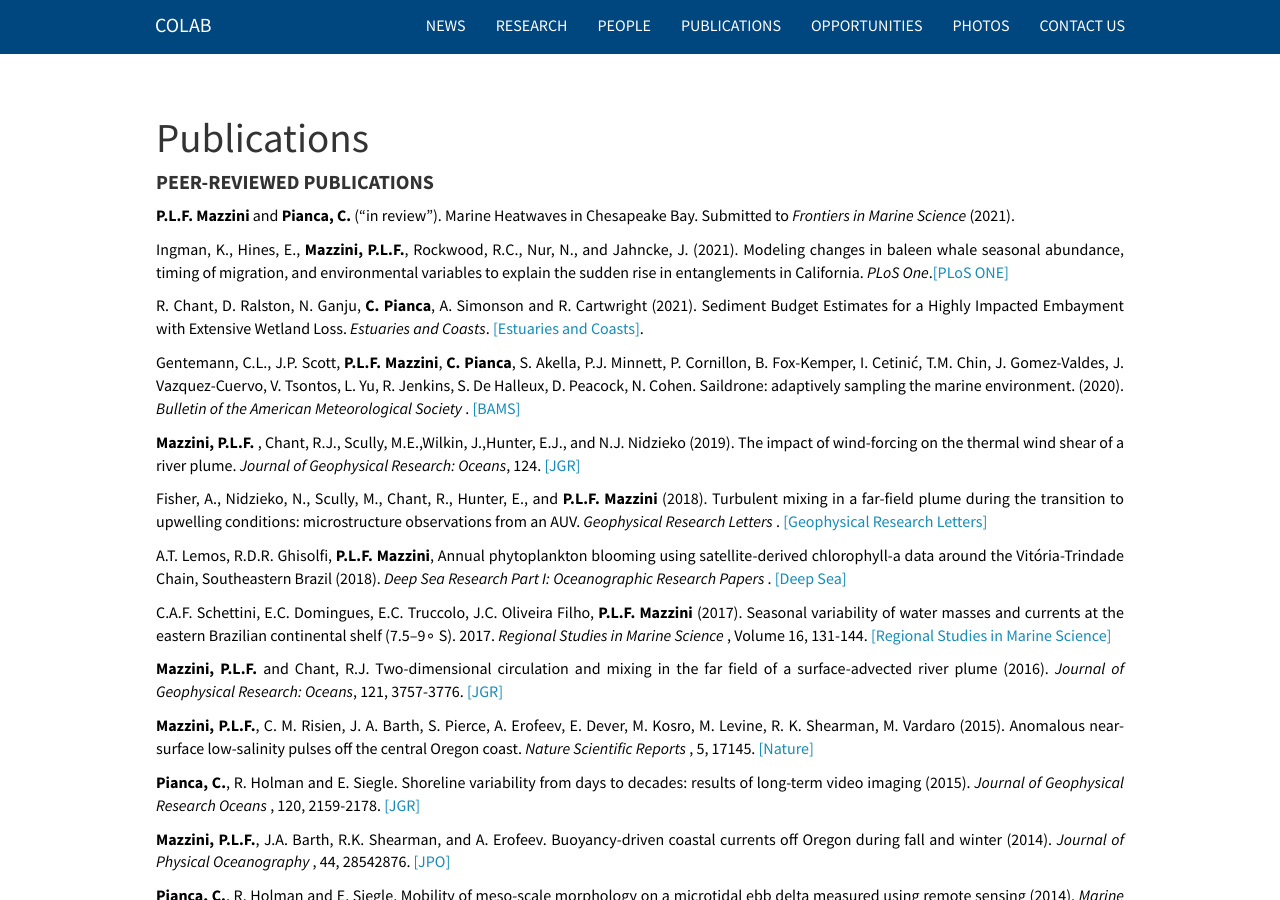
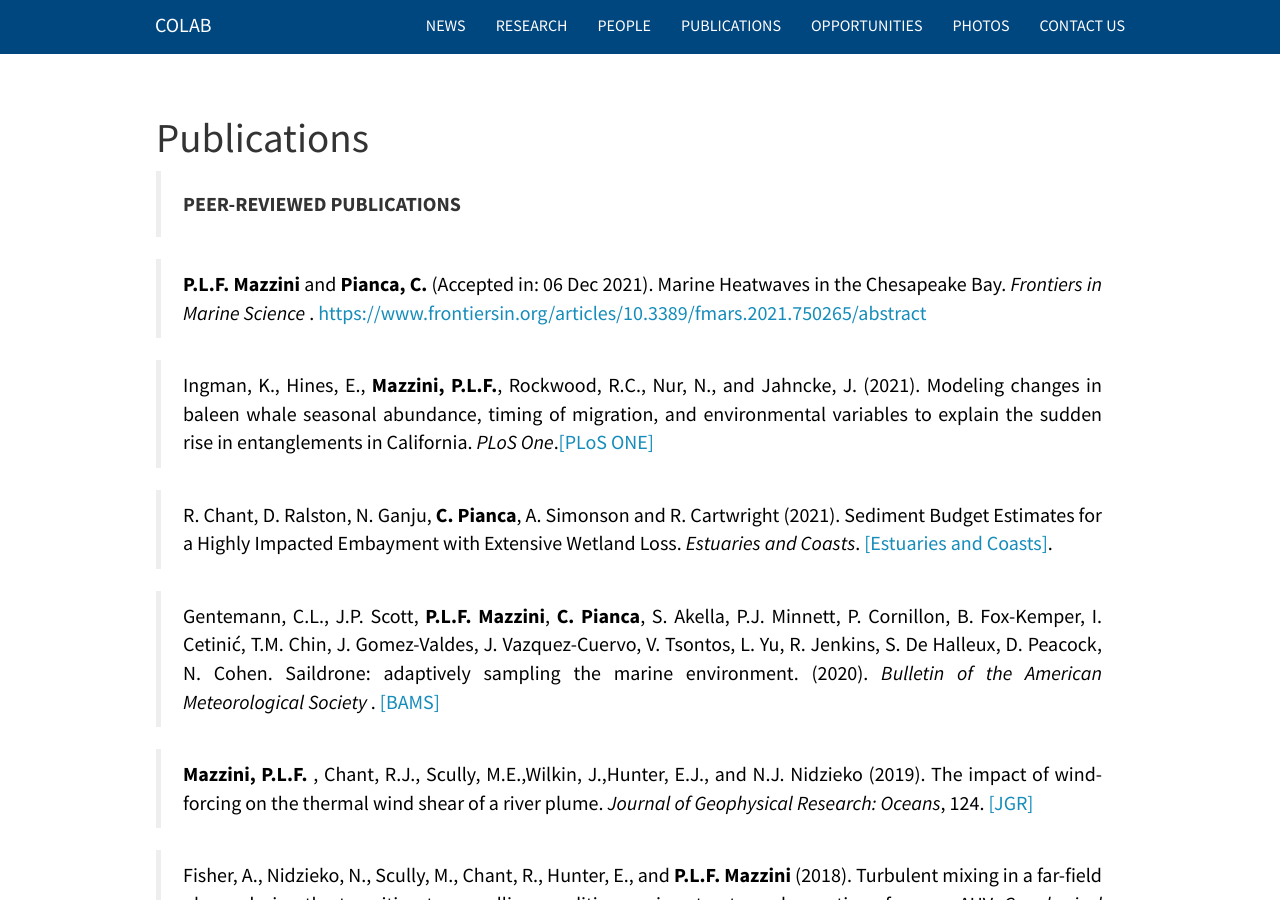
Before and after one commit to mazzinilab/mazzinilab.github.io, a Jekyll site: the page built from _pages/publications.md, in a window 1280 px wide and 900 px high. Built offline with Jekyll 4.4.1, drawn with Linux system fonts in a browser that asks for light colours; nearby versions of some CDN libraries.

Commit message:
updates_8dec2021

```diff
--- a/_pages/publications.md
+++ b/_pages/publications.md
@@ -12,46 +12,46 @@ permalink: /publications/
 
 <div style="text-align:justify" markdown="1">
 
-#### <b> PEER-REVIEWED PUBLICATIONS <b>
+>#### <b> PEER-REVIEWED PUBLICATIONS <b>
 
-  <b>P.L.F. Mazzini</b> and <b>Pianca, C. </b> ("in review"). Marine Heatwaves in Chesapeake Bay. Submitted to <i> Frontiers in Marine Science </i> (2021).
+>  <b>P.L.F. Mazzini</b> and <b>Pianca, C. </b> (Accepted in: 06 Dec 2021). Marine Heatwaves in the Chesapeake Bay. <i> Frontiers in Marine Science </i>. [https://www.frontiersin.org/articles/10.3389/fmars.2021.750265/abstract](https://www.frontiersin.org/articles/10.3389/fmars.2021.750265/abstract)
 
-  Ingman, K., Hines, E., <b>Mazzini, P.L.F.</b>, Rockwood, R.C., Nur, N., and Jahncke, J. (2021). Modeling changes in baleen whale seasonal abundance, timing of migration, and environmental variables to explain the sudden rise in entanglements in California. <i>PLoS One</i>.[[PLoS ONE]](https://doi.org/10.1371/journal.pone.0248557)
+>  Ingman, K., Hines, E., <b>Mazzini, P.L.F.</b>, Rockwood, R.C., Nur, N., and Jahncke, J. (2021). Modeling changes in baleen whale seasonal abundance, timing of migration, and environmental variables to explain the sudden rise in entanglements in California. <i>PLoS One</i>.[[PLoS ONE]](https://doi.org/10.1371/journal.pone.0248557)
 
-  R. Chant, D. Ralston, N. Ganju, <b>C. Pianca</b>, A. Simonson and R. Cartwright (2021). Sediment Budget Estimates for a Highly Impacted Embayment with Extensive Wetland Loss. <i>Estuaries and Coasts</i>. [[Estuaries and Coasts]](https://link.springer.com/article/10.1007/s12237-020-00784-3).
+>  R. Chant, D. Ralston, N. Ganju, <b>C. Pianca</b>, A. Simonson and R. Cartwright (2021). Sediment Budget Estimates for a Highly Impacted Embayment with Extensive Wetland Loss. <i>Estuaries and Coasts</i>. [[Estuaries and Coasts]](https://link.springer.com/article/10.1007/s12237-020-00784-3).
 
-  Gentemann, C.L., J.P. Scott, <b>P.L.F. Mazzini</b>, <b>C. Pianca</b>, S. Akella, P.J. Minnett, P. Cornillon, B. Fox-Kemper, I. Cetinić, T.M. Chin, J. Gomez-Valdes, J. Vazquez-Cuervo, V. Tsontos, L. Yu, R. Jenkins, S. De Halleux, D. Peacock, N. Cohen. Saildrone: adaptively sampling the marine environment. (2020). <i>Bulletin of the American Meteorological Society </i>. [[BAMS]](https://journals.ametsoc.org/doi/10.1175/BAMS-D-19-0015.1)
+>  Gentemann, C.L., J.P. Scott, <b>P.L.F. Mazzini</b>, <b>C. Pianca</b>, S. Akella, P.J. Minnett, P. Cornillon, B. Fox-Kemper, I. Cetinić, T.M. Chin, J. Gomez-Valdes, J. Vazquez-Cuervo, V. Tsontos, L. Yu, R. Jenkins, S. De Halleux, D. Peacock, N. Cohen. Saildrone: adaptively sampling the marine environment. (2020). <i>Bulletin of the American Meteorological Society </i>. [[BAMS]](https://journals.ametsoc.org/doi/10.1175/BAMS-D-19-0015.1)
 
-  <b>Mazzini, P.L.F.</b> , Chant, R.J., Scully, M.E.,Wilkin, J.,Hunter, E.J., and N.J. Nidzieko (2019). The impact of wind-forcing on the thermal wind shear of a river plume. <i> Journal of Geophysical Research: Oceans</i>, 124. [[JGR]](https://doi.org/10.1029/2019JC015259)
+>  <b>Mazzini, P.L.F.</b> , Chant, R.J., Scully, M.E.,Wilkin, J.,Hunter, E.J., and N.J. Nidzieko (2019). The impact of wind-forcing on the thermal wind shear of a river plume. <i> Journal of Geophysical Research: Oceans</i>, 124. [[JGR]](https://doi.org/10.1029/2019JC015259)
 
-  Fisher, A., Nidzieko, N., Scully, M., Chant, R., Hunter, E., and <b> P.L.F. Mazzini </b> (2018). Turbulent mixing in a far-field plume during the transition to upwelling conditions: microstructure observations from an AUV. <i> Geophysical Research Letters </i>. [[Geophysical Research Letters]](https://doi.org/10.1029/2018GL078543)
+>  Fisher, A., Nidzieko, N., Scully, M., Chant, R., Hunter, E., and <b> P.L.F. Mazzini </b> (2018). Turbulent mixing in a far-field plume during the transition to upwelling conditions: microstructure observations from an AUV. <i> Geophysical Research Letters </i>. [[Geophysical Research Letters]](https://doi.org/10.1029/2018GL078543)
 
-  A.T. Lemos, R.D.R. Ghisolfi, <b>P.L.F. Mazzini</b>, Annual phytoplankton blooming using satellite-derived chlorophyll-a data around the Vitória-Trindade Chain, Southeastern Brazil (2018). <i> Deep Sea Research Part I: Oceanographic Research Papers </i>. [[Deep Sea]](https://www.sciencedirect.com/science/article/pii/S0967063717303084)
+>  A.T. Lemos, R.D.R. Ghisolfi, <b>P.L.F. Mazzini</b>, Annual phytoplankton blooming using satellite-derived chlorophyll-a data around the Vitória-Trindade Chain, Southeastern Brazil (2018). <i> Deep Sea Research Part I: Oceanographic Research Papers </i>. [[Deep Sea]](https://www.sciencedirect.com/science/article/pii/S0967063717303084)
 
-  C.A.F. Schettini, E.C. Domingues, E.C. Truccolo, J.C. Oliveira Filho, <b>P.L.F. Mazzini</b> (2017). Seasonal variability of water masses and currents at the eastern Brazilian continental shelf (7.5–9∘ S). 2017. <i> Regional Studies in Marine Science </i>, Volume 16, 131-144. [[Regional Studies in Marine Science]](https://doi.org/10.1016/j.rsma.2017.08.012)
+>  C.A.F. Schettini, E.C. Domingues, E.C. Truccolo, J.C. Oliveira Filho, <b>P.L.F. Mazzini</b> (2017). Seasonal variability of water masses and currents at the eastern Brazilian continental shelf (7.5–9∘ S). 2017. <i> Regional Studies in Marine Science </i>, Volume 16, 131-144. [[Regional Studies in Marine Science]](https://doi.org/10.1016/j.rsma.2017.08.012)
 
-  <b>Mazzini, P.L.F.</b> and Chant, R.J. Two-dimensional circulation and mixing in the far field of a surface-advected river plume (2016). <i> Journal of Geophysical Research: Oceans</i>, 121, 3757-3776. [[JGR]](http://onlinelibrary.wiley.com/doi/10.1002/2015JC011059/abstract)
+>  <b>Mazzini, P.L.F.</b> and Chant, R.J. Two-dimensional circulation and mixing in the far field of a surface-advected river plume (2016). <i> Journal of Geophysical Research: Oceans</i>, 121, 3757-3776. [[JGR]](http://onlinelibrary.wiley.com/doi/10.1002/2015JC011059/abstract)
 
-  <b>Mazzini, P.L.F.</b>, C. M. Risien, J. A. Barth, S. Pierce, A. Erofeev, E. Dever, M. Kosro, M. Levine, R. K. Shearman, M. Vardaro (2015). Anomalous near-surface low-salinity pulses off the central Oregon coast. <i> Nature Scientific Reports </i>, 5, 17145. [[Nature]](https://www.nature.com/articles/srep17145)
+>  <b>Mazzini, P.L.F.</b>, C. M. Risien, J. A. Barth, S. Pierce, A. Erofeev, E. Dever, M. Kosro, M. Levine, R. K. Shearman, M. Vardaro (2015). Anomalous near-surface low-salinity pulses off the central Oregon coast. <i> Nature Scientific Reports </i>, 5, 17145. [[Nature]](https://www.nature.com/articles/srep17145)
 
-  <b>Pianca, C.</b>, R. Holman and E. Siegle. Shoreline variability from days to decades: results of long-term video imaging (2015). <i> Journal of Geophysical Research Oceans </i>, 120, 2159-2178. [[JGR]](http://onlinelibrary.wiley.com/doi/10.1002/2014JC010329/abstract)
+>  <b>Pianca, C.</b>, R. Holman and E. Siegle. Shoreline variability from days to decades: results of long-term video imaging (2015). <i> Journal of Geophysical Research Oceans </i>, 120, 2159-2178. [[JGR]](http://onlinelibrary.wiley.com/doi/10.1002/2014JC010329/abstract)
 
-  <b>Mazzini, P.L.F.</b>, J.A. Barth, R.K. Shearman, and A. Erofeev. Buoyancy-driven coastal currents off Oregon during fall and winter (2014). <i> Journal of Physical Oceanography </i>, 44, 28542876. [[JPO]](https://doi.org/10.1175/JPO-D-14-0012.1)
+>  <b>Mazzini, P.L.F.</b>, J.A. Barth, R.K. Shearman, and A. Erofeev. Buoyancy-driven coastal currents off Oregon during fall and winter (2014). <i> Journal of Physical Oceanography </i>, 44, 28542876. [[JPO]](https://doi.org/10.1175/JPO-D-14-0012.1)
 
-  <b>Pianca, C.</b>, R. Holman and E. Siegle. Mobility of meso-scale morphology on a microtidal ebb delta measured using remote sensing (2014). <i> Marine Geology </i>, vol. 357, p. 334—343. [[Marine Geology]](http://dx.doi.org/10.1016/j.margeo.2014.09.045)
+> <b>Pianca, C.</b>, R. Holman and E. Siegle. Mobility of meso-scale morphology on a microtidal ebb delta measured using remote sensing (2014). <i> Marine Geology </i>, vol. 357, p. 334—343. [[Marine Geology]](http://dx.doi.org/10.1016/j.margeo.2014.09.045)
 
-<b>Mazzini, P.L.F.</b>, and J. A. Barth. A comparison of mechanisms generating vertical transport in the Brazilian coastal upwelling regions (2013). <i> Journal of Geophysical Research: Oceans </i>, 118, 59775993. [[JGR]](http://onlinelibrary.wiley.com/doi/10.1002/2013JC008924/abstract)
+> <b>Mazzini, P.L.F.</b>, and J. A. Barth. A comparison of mechanisms generating vertical transport in the Brazilian coastal upwelling regions (2013). <i> Journal of Geophysical Research: Oceans </i>, 118, 59775993. [[JGR]](http://onlinelibrary.wiley.com/doi/10.1002/2013JC008924/abstract)
 
-<b>Pianca, C.</b>, <b>P.L.F. Mazzini</b>, and E. Siegle.  Brazilian offshore wave climate based on NWW3 reanalysis (2010). <i> Brazilian Journal of Oceanography </i>, vol.58, n.1, pp. 53-70. [[Brazilian Journal of Oceanography]](http://dx.doi.org/10.1590/S1679-87592010000100006)
+> <b>Pianca, C.</b>, <b>P.L.F. Mazzini</b>, and E. Siegle.  Brazilian offshore wave climate based on NWW3 reanalysis (2010). <i> Brazilian Journal of Oceanography </i>, vol.58, n.1, pp. 53-70. [[Brazilian Journal of Oceanography]](http://dx.doi.org/10.1590/S1679-87592010000100006)
 
-Mahiques, M.M., Burone, L., Lavenere-Wanderley, A.A.O., Capellari, B., Rogacheski, C.E., <b> Pianca, C. </b>, Samaritano, L.A., Cordero, L.M., Cussioli, M.C., Figueira, R.C.L. Anthropogenic influences in a lagoonal environment: A multiproxy approach at the Valo Grande mouth, Cananéia- Iguape system (SE Brazil) (2009). <i> Brazilian Journal of Oceanography </i>, v. 57, p. 325-337. [[Brazilian Journal of Oceanography]](http://dx.doi.org/10.1590/S1679-87592009000400007)
+> Mahiques, M.M., Burone, L., Lavenere-Wanderley, A.A.O., Capellari, B., Rogacheski, C.E., <b> Pianca, C. </b>, Samaritano, L.A., Cordero, L.M., Cussioli, M.C., Figueira, R.C.L. Anthropogenic influences in a lagoonal environment: A multiproxy approach at the Valo Grande mouth, Cananéia- Iguape system (SE Brazil) (2009). <i> Brazilian Journal of Oceanography </i>, v. 57, p. 325-337. [[Brazilian Journal of Oceanography]](http://dx.doi.org/10.1590/S1679-87592009000400007)
 
-<b> Mazzini, P.L.F. </b> and C.A.F. Schettini. Avaliação de metodologias de interpolação espacial aplicadas a dados hidrográficos costeiros quase-sinóticos (2009). <i>Brazilian Journal of Aquatic Science and Technology </i>, v. 13, p. 53-64. [[BJAST]](http://dx.doi.org/10.14210/bjast.v13n1.p53-64)
+> <b> Mazzini, P.L.F. </b> and C.A.F. Schettini. Avaliação de metodologias de interpolação espacial aplicadas a dados hidrográficos costeiros quase-sinóticos (2009). <i>Brazilian Journal of Aquatic Science and Technology </i>, v. 13, p. 53-64. [[BJAST]](http://dx.doi.org/10.14210/bjast.v13n1.p53-64)
 
-#### <b> NON-REFEREED PUBLICATIONS <b>
+> #### <b> NON-REFEREED PUBLICATIONS <b>
 
-<b> Mazzini, P.L.F. </b> (2014): [<em> “The effect of river discharge and wind forcing on the Oregon coastal ocean during fall and winter” </em>](http://hdl.handle.net/1957/52595). Ph.D. Dissertation, Physical Oceanography, Oregon State University, USA.
+> <b> Mazzini, P.L.F. </b> (2014): [<em> “The effect of river discharge and wind forcing on the Oregon coastal ocean during fall and winter” </em>](http://hdl.handle.net/1957/52595). Ph.D. Dissertation, Physical Oceanography, Oregon State University, USA.
 
-<b> Pianca, C. </b> (2014): “Space-time variability of coastal morphology: Results from video remote sensing”. Ph.D. Dissertation, Oceanography, University of São Paulo and collaboration with Oregon State University, USA.
+> <b> Pianca, C. </b> (2014): “Space-time variability of coastal morphology: Results from video remote sensing”. Ph.D. Dissertation, Oceanography, University of São Paulo and collaboration with Oregon State University, USA.
 
 </div>
```
Also changed, not shown: _pages/team.md (+37 -25 lines), _posts/2021-12-08-New-Paper-Accepted.md (added, +18 -0 lines), images/teampic/Cassia.jpg, images/teampic/Piero.jpg, images/teampic/ben.jpg (added), images/teampic/nathan.jpg (added), images/teampic/nick_carver.jpeg, images/teampic/nophoto.png, images/teampic/rachel.jpg, 2 other files.
